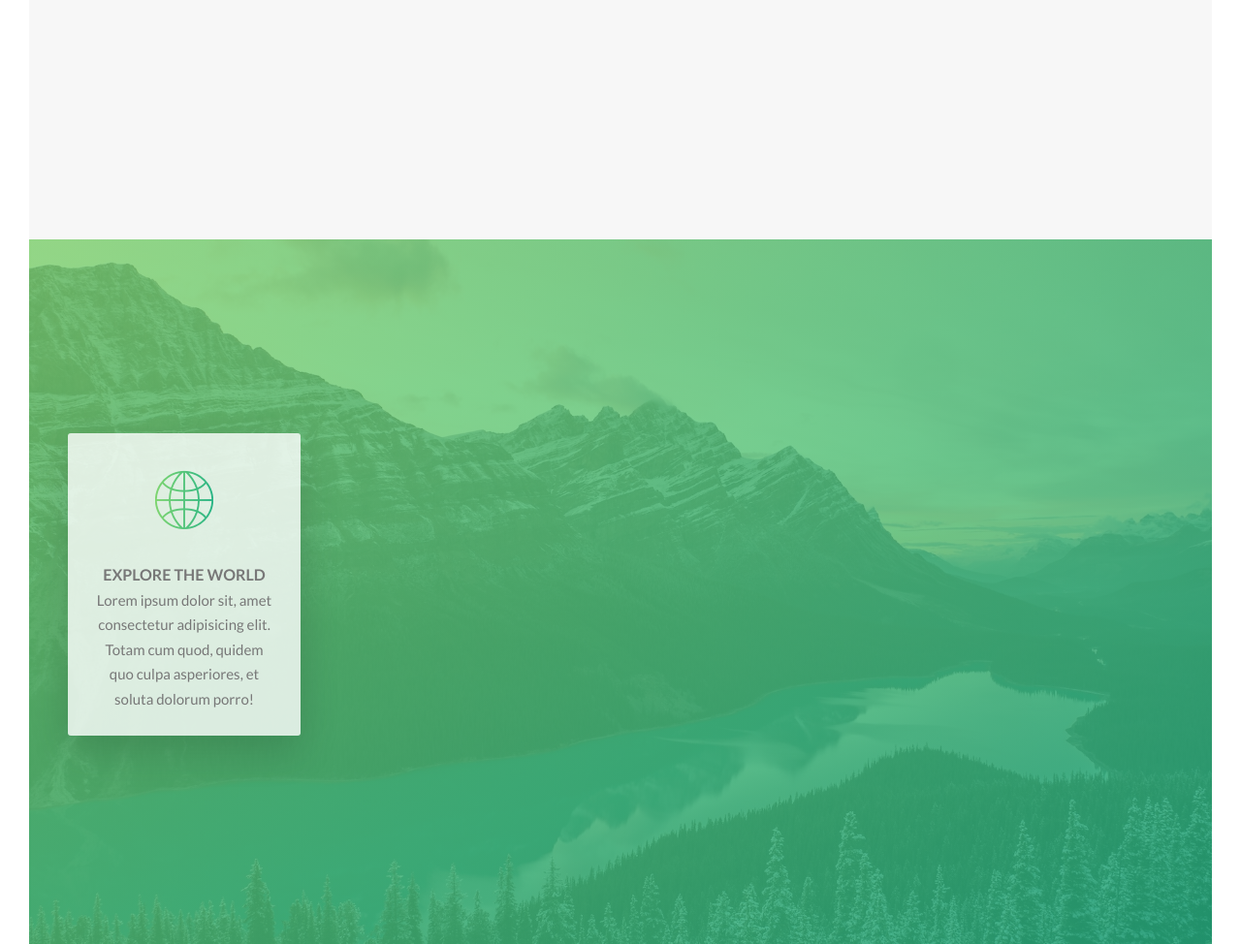
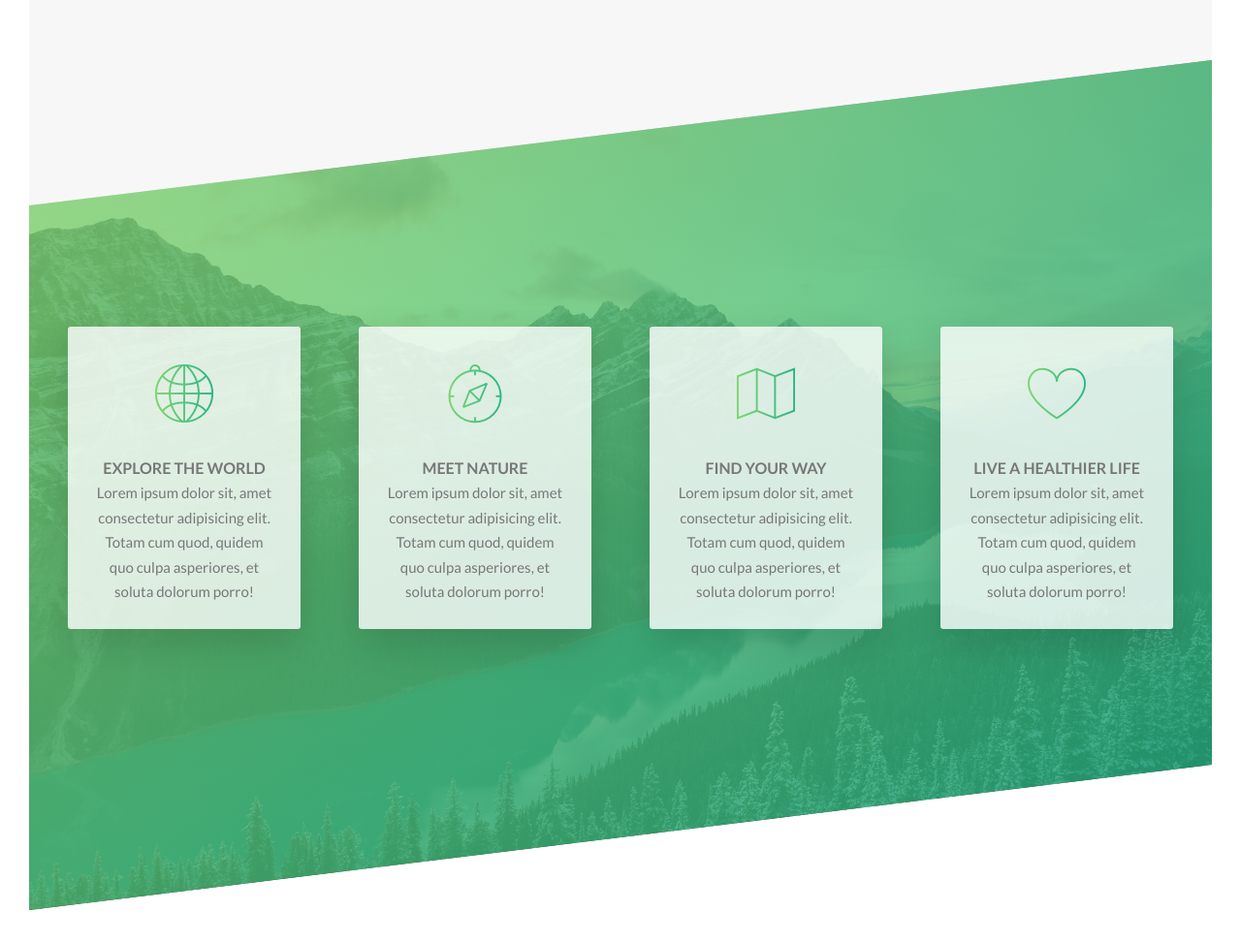
Before and after one commit to PattyKovash/Natours, a website: page index.html in a window 1280 px wide. Shown: the part 1391-2365 px from the top of the page at 97% size. After the commit the page ends 2330 px from the top, so only its background shows below. Drawn offline with Linux system fonts and the light colour scheme.

Commit message:
Finish features section

```diff
--- a/index.html
+++ b/index.html
@@ -75,6 +75,33 @@
                         <div class="feature-box u-margin-bottom-small">
                             <i class="feature-box__icon icon-basic-world"></i>
                             <h3 class="heading-tertiary">Explore the world</h3>
+                            <p class="feature-box__text">
+                                Lorem ipsum dolor sit, amet consectetur adipisicing elit. Totam cum quod, quidem quo culpa asperiores, et soluta dolorum porro!
+                            </p>
+                        </div>
+                    </div>
+                    <div class="col-1-of-4">
+                        <div class="feature-box u-margin-bottom-small">
+                            <i class="feature-box__icon icon-basic-compass"></i>
+                            <h3 class="heading-tertiary">Meet nature</h3>
+                            <p class="feature-box__text">
+                                Lorem ipsum dolor sit, amet consectetur adipisicing elit. Totam cum quod, quidem quo culpa asperiores, et soluta dolorum porro!
+                            </p>
+                        </div>
+                    </div>
+                    <div class="col-1-of-4">
+                        <div class="feature-box u-margin-bottom-small">
+                            <i class="feature-box__icon icon-basic-map"></i>
+                            <h3 class="heading-tertiary">Find your way</h3>
+                            <p class="feature-box__text">
+                                Lorem ipsum dolor sit, amet consectetur adipisicing elit. Totam cum quod, quidem quo culpa asperiores, et soluta dolorum porro!
+                            </p>
+                        </div>
+                    </div>
+                    <div class="col-1-of-4">
+                        <div class="feature-box u-margin-bottom-small">
+                            <i class="feature-box__icon icon-basic-heart"></i>
+                            <h3 class="heading-tertiary">Live a healthier life</h3>
                             <p class="feature-box__text">
                                 Lorem ipsum dolor sit, amet consectetur adipisicing elit. Totam cum quod, quidem quo culpa asperiores, et soluta dolorum porro!
                             </p>
--- a/sass/components/_feature-box.scss
+++ b/sass/components/_feature-box.scss
@@ -5,9 +5,10 @@
     text-align: center;
     border-radius: 3px;
     box-shadow: 0 1.5rem 4rem rgba($color: $color-black, $alpha: .15);
+    transition: transform .3s;
 
     &:hover {
-
+        transform: translateY(-1.5rem) scale(1.03);
     }
 
     &__icon {
@@ -19,9 +20,5 @@
         color: transparent;
     }
 
-    &__text {
-
-    }
-
     // on hover goes up and scales
 }
--- a/sass/pages/_home.scss
+++ b/sass/pages/_home.scss
@@ -28,6 +28,12 @@
     ),
     url(../img/nat-4.jpg);
     background-size: cover;
+    transform: skewY(-7deg);
+    margin-top: -11rem;
+
+    & > * {
+        transform: skewY(7deg);
+    }
 }
 
 // END 2.0 - section-feature
```
Also changed, not shown: css/style.css.
